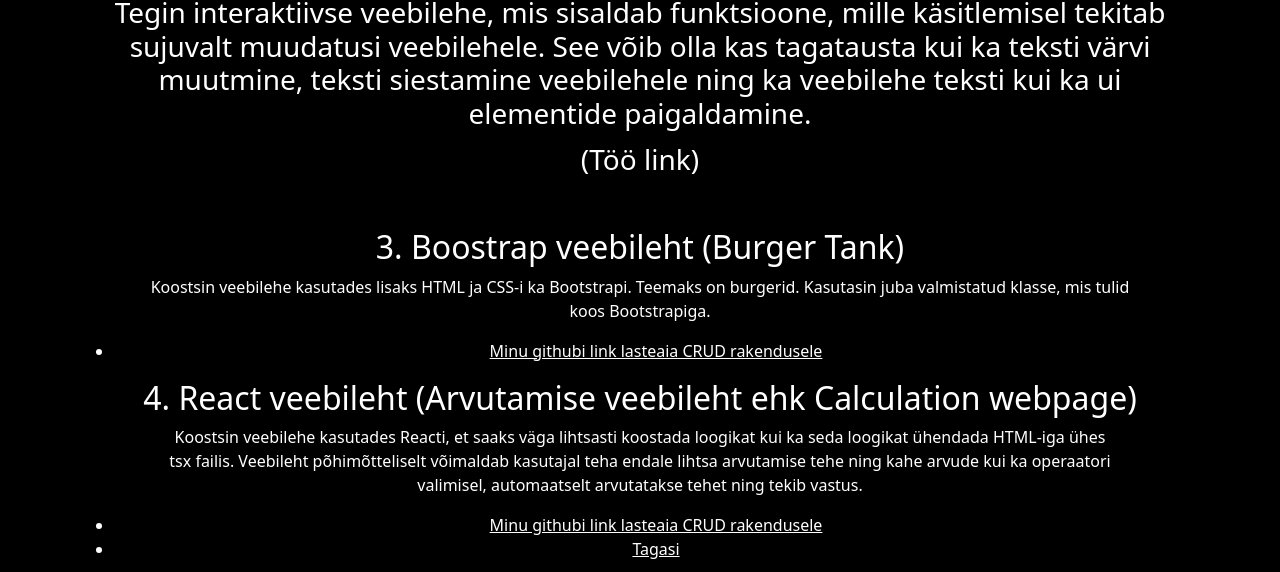
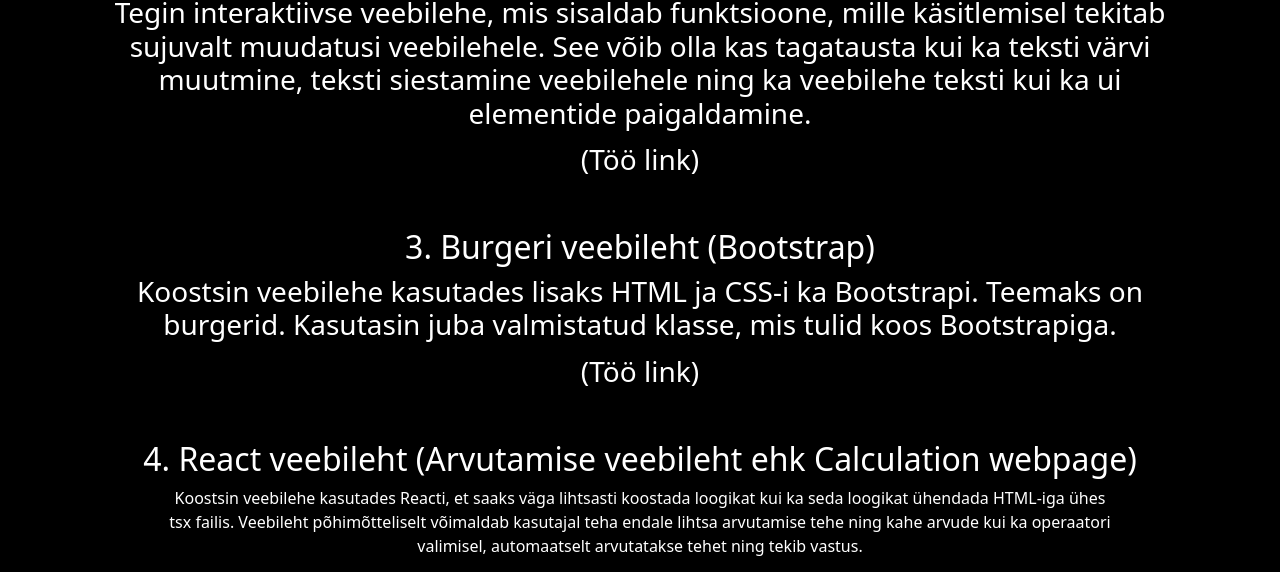
Before and after one commit to St11v3n/Stiiven_Ottens_Portfoolio, a website: page Tehtud_tööd/veebirakenduste_loomine.html in a window 1280 px wide. Shown: the part 624-1196 px from the top of the page. Drawn offline with nearby package versions, Linux system fonts and the light colour scheme.

Commit message:
Lisasin veebirakenduste_loomise html failis  muudatusi, muutes bootstrapi veebilehe osas paragrahvi <h3>-ks ning töö lingile lisasin ka bootstrapi klasse.

```diff
--- a/Tehtud_tööd/veebirakenduste_loomine.html
+++ b/Tehtud_tööd/veebirakenduste_loomine.html
@@ -49,18 +49,16 @@
 
 
 
-        <h2>3. Boostrap veebileht (Burger Tank)</h2>
+            <h2>3. Burgeri veebileht (Bootstrap)</h2>
 
-        <p>
-            Koostsin veebilehe kasutades lisaks HTML ja CSS-i ka Bootstrapi. Teemaks on burgerid. Kasutasin juba valmistatud klasse, mis tulid<br/>
-            koos Bootstrapiga.
-        </p>
+            <h3>
+                Koostsin veebilehe kasutades lisaks HTML ja CSS-i ka Bootstrapi. Teemaks on burgerid. Kasutasin juba valmistatud klasse, mis tulid
+                koos Bootstrapiga.
+            </h3>
 
-        <nav>
-            <ul>
-                <li><a href="https://github.com/St11v3n/Stiiven_Ottens---Bootstrap">Minu githubi link lasteaia CRUD rakendusele</a></li>
-            </ul>
-        </nav>
+
+                <a class="text-decoration-none fs-3 mb-5 d-inline-block" href="https://github.com/St11v3n/Stiiven_Ottens---Bootstrap">(Töö link)</a>
+
 
         <h2>4. React veebileht (Arvutamise veebileht ehk Calculation webpage)</h2>
 
```
